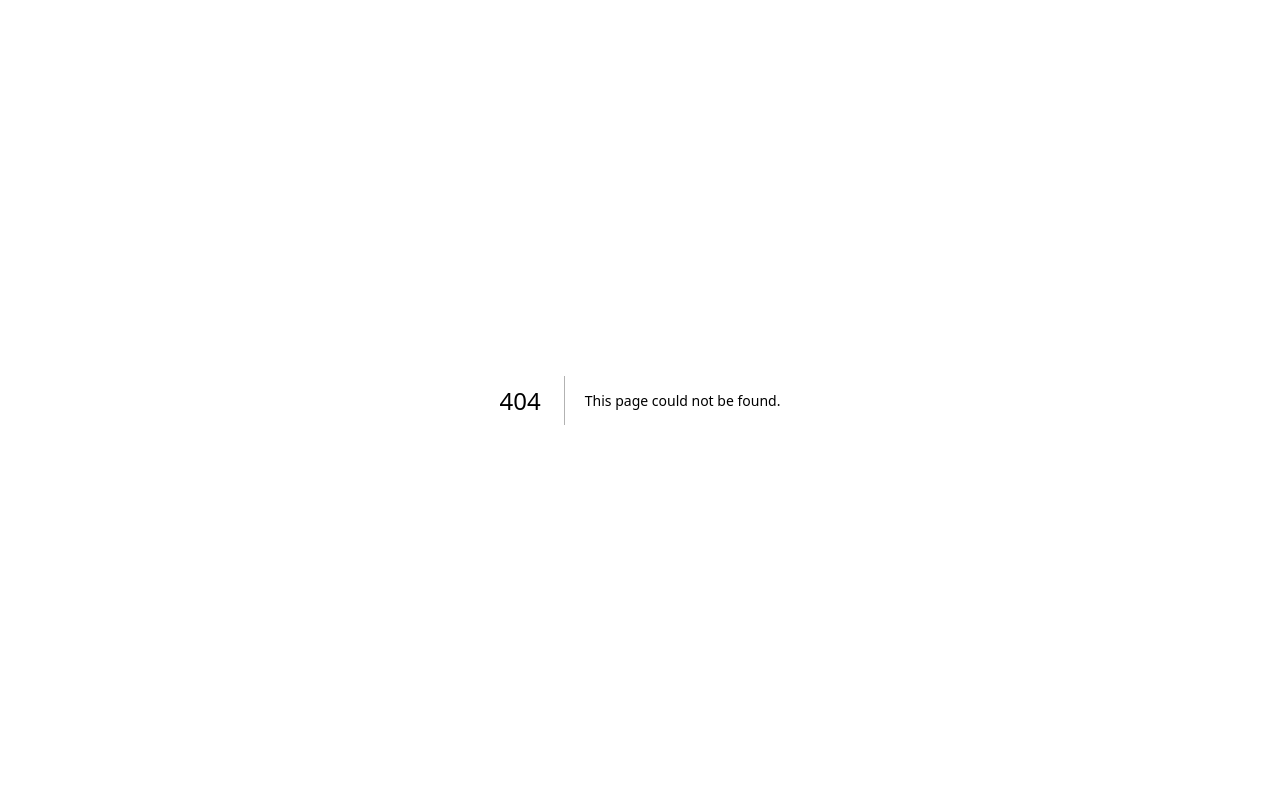
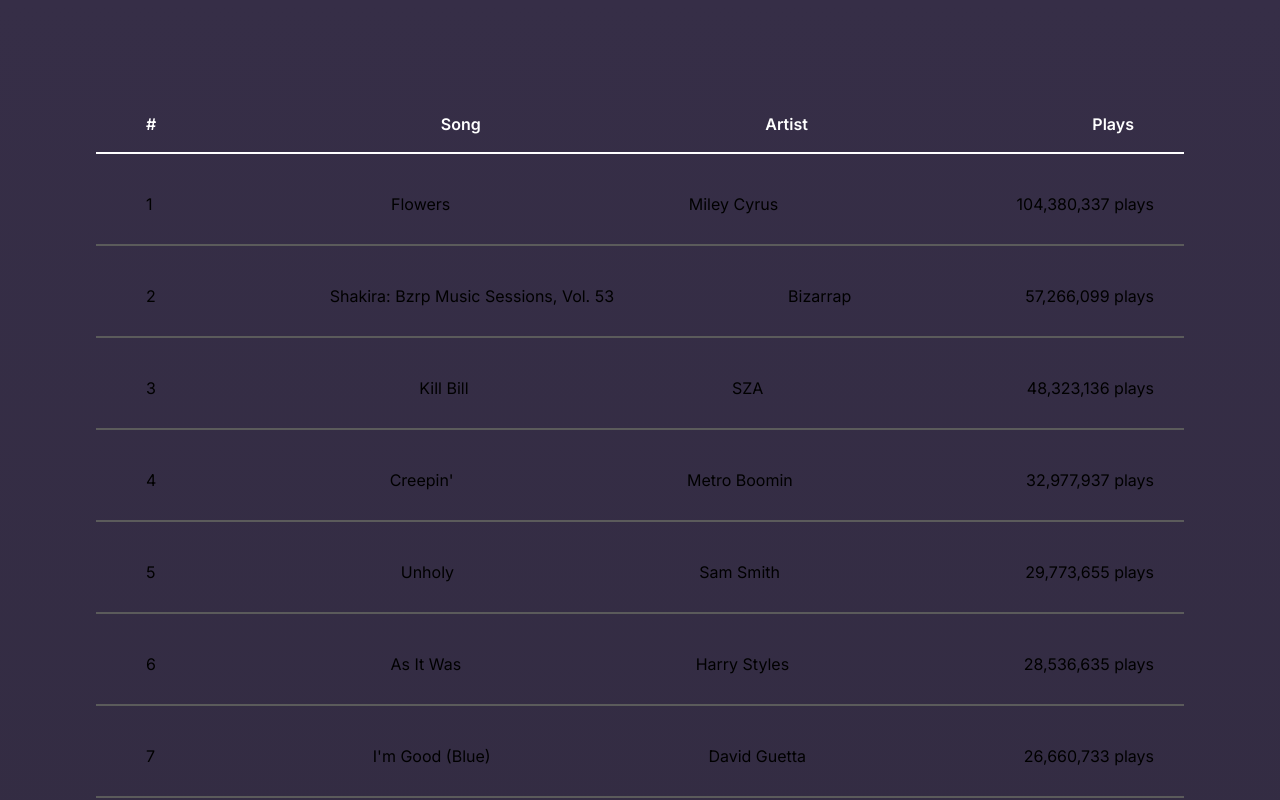
Before and after one commit to williamchuu/TopTunes, a Next.js app: page /hits in a window 1280 px wide. Before the commit this address had no page. Shown: the top 800 px of the page. Built offline with nearby package versions, Linux system fonts and the light colour scheme.

Commit message:
replaced styled-components with regular css

```diff
--- a/pages/artists.js
+++ b/components/artists.js
@@ -2,47 +2,21 @@ import Head from 'next/head'
 import Image from 'next/image'
 import { Inter } from '@next/font/google'
 import styles from '../styles/Home.module.css'
-import styled from 'styled-components'
 import songs from '../data/spotify.json'
 
 const inter = Inter({ subsets: ['latin'] })
 
-const Title = styled.div`
-display: flex;
-font-size: 16px;
-font-weight: 600;
-padding: 0 50px 0 50px;
-color: white;
-`
-
-const TitleCont = styled.div`
-display: flex;
-flex-direction: row;
-justify-content: space-between;
-align-items: center;
-padding: 18px 0px 18px 0px;
-`
-
-const Line = styled.hr`
-  border: 1px solid white;
-  width: 100%;
-`;
-
-const ThinLine = styled.hr`
-  border: 0.1px solid #5B5B5B;
-  width: 100%;
-`;
 export default function Artists() {
 
     return (
         <>
-            <TitleCont>
-                <Title>#</Title>
-                <Title>Song</Title>
-                <Title>Artist</Title>
-                <Title>Plays</Title>
-            </TitleCont>
-            <Line />
+            <div className={styles.titleCont}>
+                <div className={styles.title}>#</div>
+                <div className={styles.title}>Song</div>
+                <div className={styles.title}>Artist</div>
+                <div className={styles.title}>Plays</div>
+            </div>
+            <div className={styles.line} />
 
             {
                 songs.map((s, index) => {
@@ -54,7 +28,7 @@ export default function Artists() {
                                 <div className={styles.songArtist}>{s.Artist}</div>
                                 <div className={styles.songPlays}>{s.Streams.toLocaleString()} plays</div>
                             </div> : <></>}</>
-                            <ThinLine />
+                            <div className={styles.thinLine} />
                         </div>
                     )
                 })
--- /dev/null
+++ b/pages/hits.js
@@ -0,0 +1,26 @@
+import Head from 'next/head'
+import Image from 'next/image'
+import { Inter } from '@next/font/google'
+import styles from '../styles/Home.module.css'
+import songs from '../data/spotify.json'
+import Artists from '../components/artists'
+
+const inter = Inter({ subsets: ['latin'] })
+
+export default function Home() {
+
+    return (
+        <>
+            <Head>
+                <title>TopTunes</title>
+                <meta name="description" content="Generated by create next app" />
+                <meta name="viewport" content="width=device-width, initial-scale=1" />
+                <link rel="icon" href="/favicon.ico" />
+            </Head>
+            <main className={styles.main}>
+                {/* mapped data is in components > artists.js */}
+                <Artists />
+            </main>
+        </>
+    )
+}
--- a/pages/index.js
+++ b/pages/index.js
@@ -3,7 +3,7 @@ import Image from 'next/image'
 import { Inter } from '@next/font/google'
 import styles from '../styles/Home.module.css'
 import songs from '../data/spotify.json'
-import Artists from './artists'
+import Artists from '../components/artists'
 
 const inter = Inter({ subsets: ['latin'] })
 
--- a/styles/Home.module.css
+++ b/styles/Home.module.css
@@ -11,6 +11,34 @@
   top: 0;
   left: 0;
   z-index: -1;
+}
+
+/* List of Artists */
+
+.title {
+  display: flex;
+  font-size: 16px;
+  font-weight: 600;
+  padding: 0 50px 0 50px;
+  color: white;
+}
+
+.titleCont {
+  display: flex;
+  flex-direction: row;
+  justify-content: space-between;
+  align-items: center;
+  padding: 18px 0px 18px 0px;
+}
+
+.line {
+  border: 1px solid white;
+  width: 100%;
+}
+
+.thinLine {
+  border: 0.1px solid #5B5B5B;
+  width: 100%;
 }
 
 .list {
```
